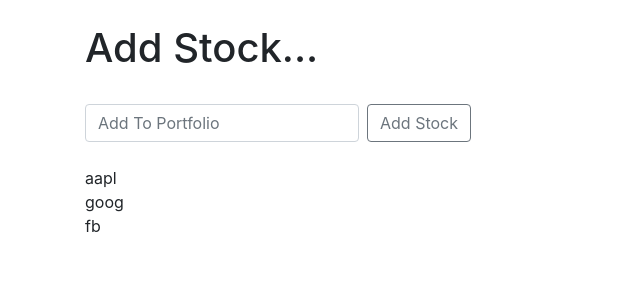
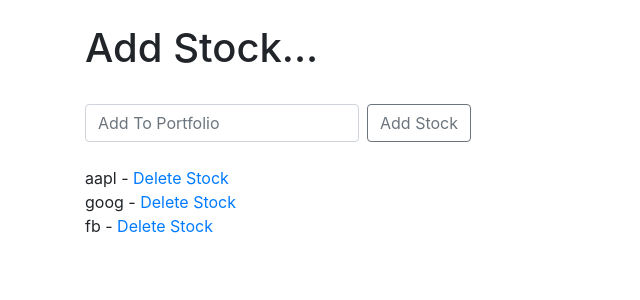
Before and after one commit to Willuv/Stock-Market-App, a Django app: page /add_stock.html in a window 1280 px wide. Shown: the part 56-356 px from the top of the page, without its empty margins (0-640 px from the left). Run offline with Django 5.2, Linux system fonts and the light colour scheme; data comes from the database, SQL or seed files in the repository; both versions use the stored data as it was after the commit.

Commit message:
delete stocks from the database

```diff
--- a/stocks/quotes/templates/add_stock.html
+++ b/stocks/quotes/templates/add_stock.html
@@ -17,7 +17,8 @@
 
 <!-- print the tickers in the database -->
 {% for item in ticker %}
-    {{ item }}<br/>
-    {% endfor %}
+    {{ item }}  -  <a href ="{% url 'delete' item.id %}">
+    Delete Stock</a><br/>
+{% endfor %}
 
 {% endblock %}
--- a/stocks/quotes/urls.py
+++ b/stocks/quotes/urls.py
@@ -8,4 +8,6 @@ urlpatterns = [
     path('about.html', views.about, name="about"),
     #path to add_stock
     path('add_stock.html', views.add_stock, name="add_stock"),
+    #path to delete
+    path('delete/<stock_id>', views.delete, name="delete")
 ]
--- a/stocks/quotes/views.py
+++ b/stocks/quotes/views.py
@@ -51,3 +51,10 @@ def add_stock(request):
         else:
             ticker = Stock.objects.all()
             return render(request, 'add_stock.html', {'ticker': ticker})
+
+#function to delete stock from database
+def delete(request, stock_id):
+    item = Stock.objects.get(pk=stock_id)
+    item.delete()
+    messages.success(request, ("Stock Has Been Deleted!"))
+    return redirect(add_stock)
```
Also changed, not shown: stocks/db.sqlite3.
